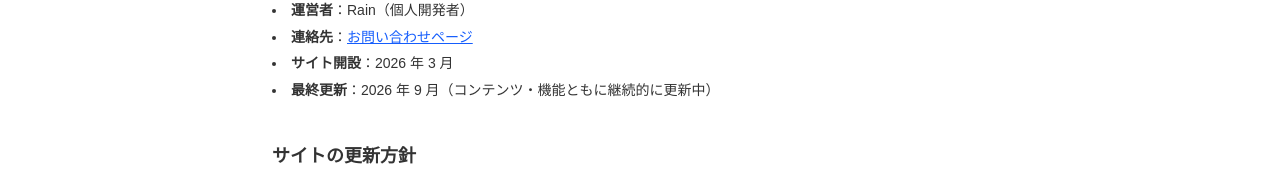
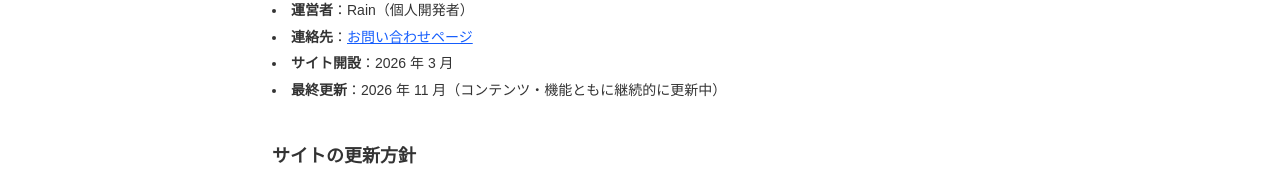
Before and after one commit to Rainnnnnnnn-maker/toeic_website_ver2.0, a Next.js app: page /about in a window 1280 px wide. Shown: the part 1682-1851 px from the top of the page. Built offline with nearby package versions, Linux system fonts and the light colour scheme; no server answers.

Commit message:
fix(about): update last modified date to November 2026

```diff
--- a/src/app/(web-info)/about/page.tsx
+++ b/src/app/(web-info)/about/page.tsx
@@ -175,7 +175,7 @@ export default function AboutPage() {
             </li>
             <li>
               <strong>最終更新</strong>
-              {"：2026 年 9 月（コンテンツ・機能ともに継続的に更新中）"}
+              {"：2026 年 11 月（コンテンツ・機能ともに継続的に更新中）"}
             </li>
           </ul>
         </section>
```
